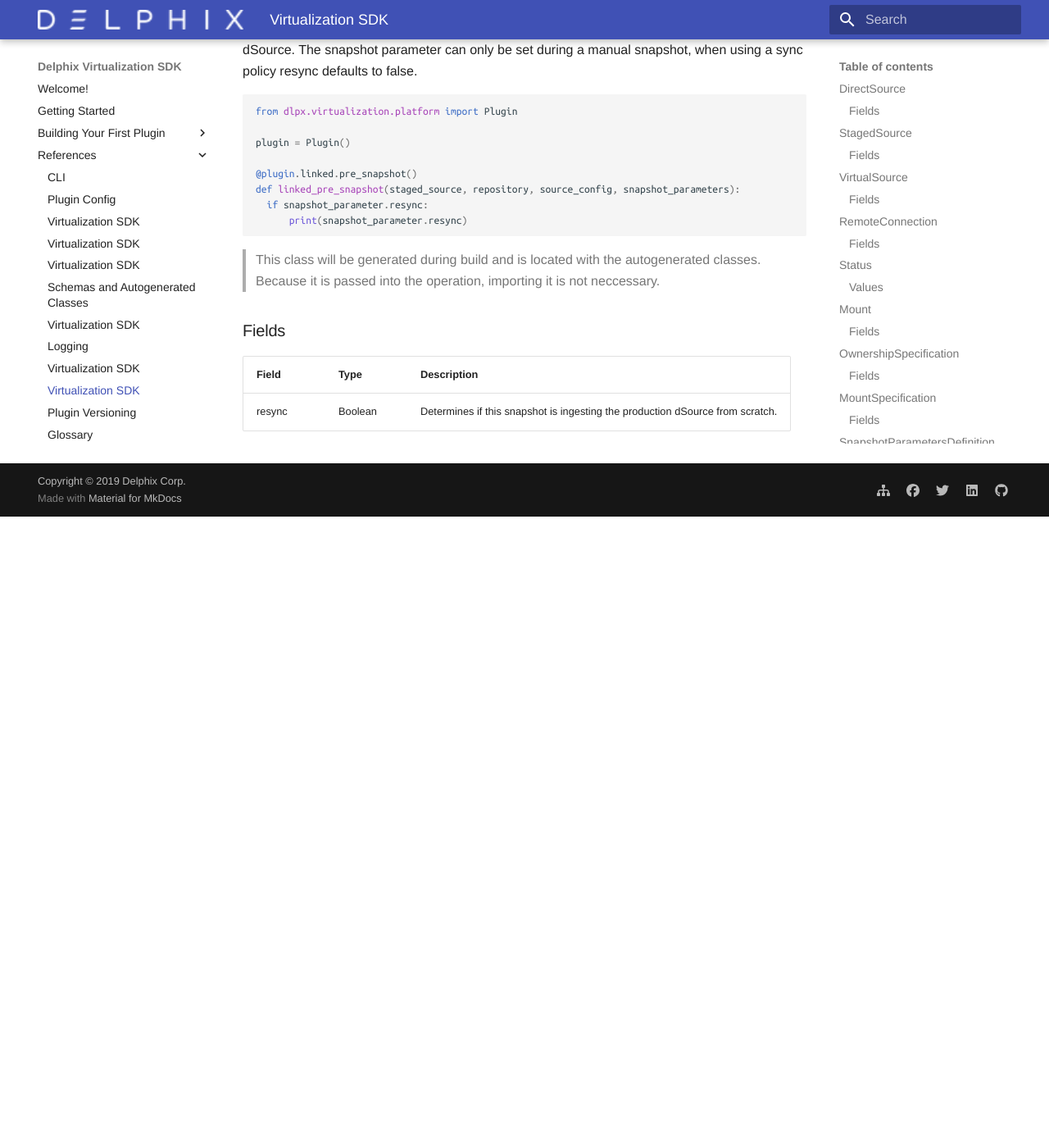
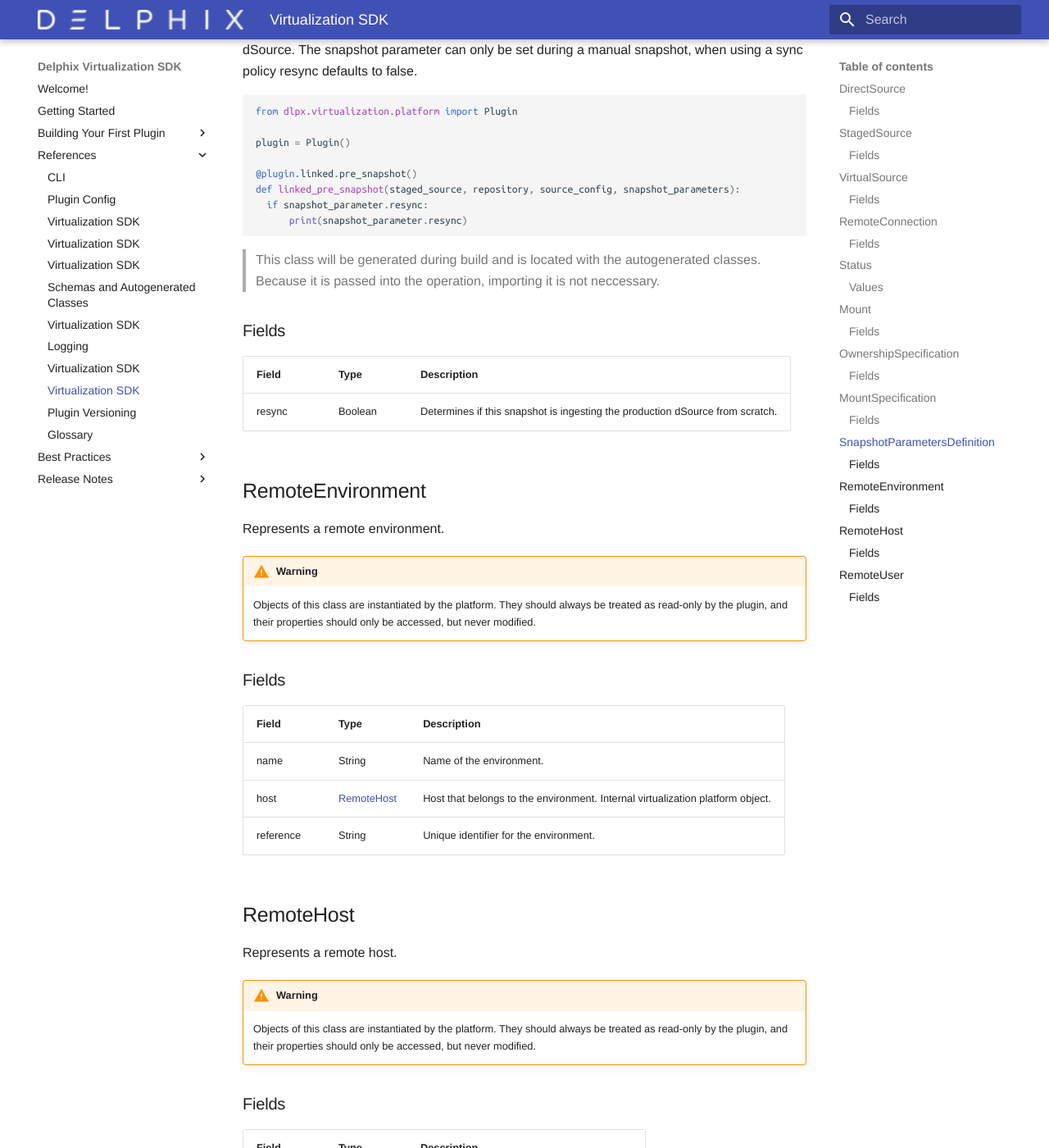
Before and after one commit to delphix/virtualization-sdk, an MkDocs documentation site: the page built from docs/References/Classes.md, in a window 1280 px wide and 1400 px high, scrolled down 4193 px. Shown: the whole window at 82% size. Built offline with MkDocs 1.6.1 and Material for MkDocs 9.7.7, drawn with Linux system fonts in a browser that asks for light colours; some web fonts are replaced; before the commit the page ends 4823 px from its top, so only the background shows below that; some of the changed text lies outside the part shown.

Commit message:
Completed Release Notes and all related changes

```diff
--- a/docs/References/Classes.md
+++ b/docs/References/Classes.md
@@ -75,8 +75,8 @@
 
 Field | Type | Description
 ----- | ---- | -----------
-environment | RemoteEnvironment | Environment for the connection. Internal virtualization platform object.
-user | RemoteUser | User for the connection. Internal virtualization platform object.
+environment | [RemoteEnvironment](#remoteenvironment) | Environment for the connection. Internal virtualization platform object.
+user | [RemoteUser](#remoteuser) | User for the connection. Internal virtualization platform object.
 
 ## Status
 
@@ -109,7 +109,7 @@
 
 Field | Type | Description
 ----- | ---- | -----------
-remote_environment | RemoteEnvironment | Environment for the connection. Internal virtualization platform object.
+remote_environment | [RemoteEnvironment](#remoteenvironment) | Environment for the connection. Internal virtualization platform object.
 mount_path | String | The path on the remote host that has the mounted data set.
 shared_path | String | **Optional.** The path of the subdirectory of the data set to mount to the remote host.
 
@@ -170,3 +170,47 @@
 Field | Type | Description
 ----- | ---- | -----------
 resync | Boolean | Determines if this snapshot is ingesting the production dSource from scratch.
+
+## RemoteEnvironment
+
+Represents a remote environment.
+
+!!! warning
+    Objects of this class are instantiated by the platform. They should always be treated as read-only by the plugin, and their properties should only be accessed, but never modified.
+
+### Fields
+
+Field | Type | Description
+----- | ---- | -----------
+name | String | Name of the environment.
+host | [RemoteHost](#remotehost) | Host that belongs to the environment. Internal virtualization platform object.
+reference | String | Unique identifier for the environment.
+
+## RemoteHost
+
+Represents a remote host.
+
+!!! warning
+    Objects of this class are instantiated by the platform. They should always be treated as read-only by the plugin, and their properties should only be accessed, but never modified.
+
+### Fields
+
+Field | Type | Description
+----- | ---- | -----------
+name | String | Host address.
+binary_path | String | Path to Delphix provided binaries on the host.
+reference | String | Unique identifier for the host.
+
+## RemoteUser
+
+Represents a user on a remote host.
+
+!!! warning
+    Objects of this class are instantiated by the platform. They should always be treated as read-only by the plugin, and their properties should only be accessed, but never modified.
+
+### Fields
+
+Field | Type | Description
+----- | ---- | -----------
+name | String | User name.
+reference | String | Unique identifier for the user.
```
Also changed, not shown: docs/References/CLI.md (+3 -3 lines), docs/References/Platform_Libraries.md (+4 -2 lines), docs/References/Plugin_Config.md (+1 -0 lines), docs/References/Plugin_Operations.md (+2 -3 lines), docs/Release_Notes/0.4.0.md (+41 -24 lines), docs/Release_Notes/0.4.0_Breaking_Changes.md (added, +124 -0 lines), docs/Release_Notes/.pages.
